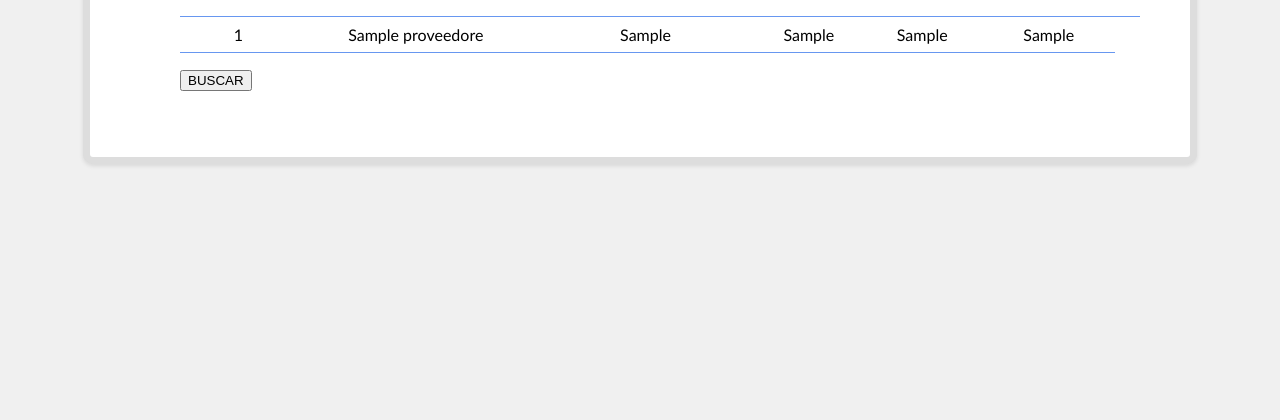
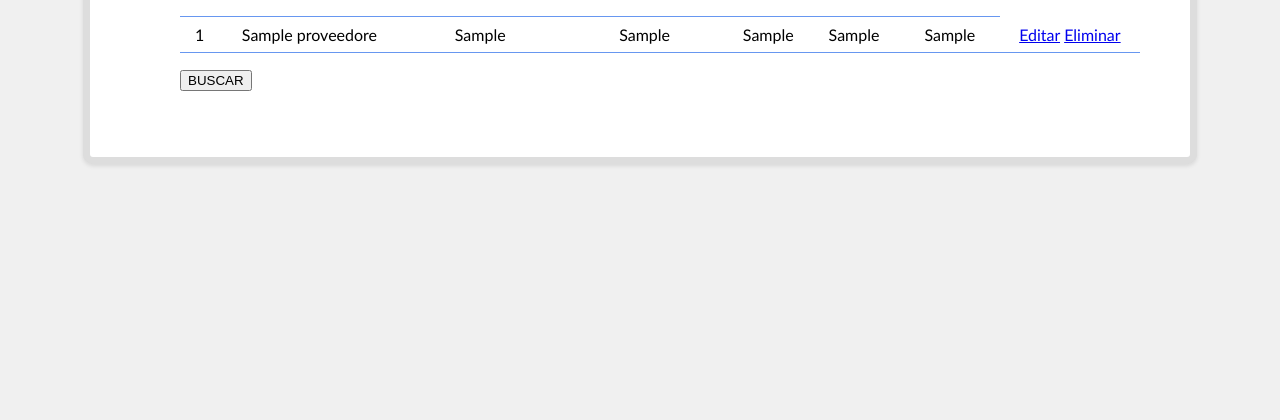
Before and after one commit to ARP2112/ProyectoIntegrador, a Flask app: page /consultarP in a window 1280 px wide. Shown: the part 261-681 px from the top of the page. Run offline with Flask 3, Linux system fonts and the light colour scheme; tables that the repository leaves empty or names only in its code hold one stand-in row (values such as "Sample post"); some libraries are stand-ins or nearby versions.

Commit message:
Enlaces para eliminar y editar desde la vista de consultar

```diff
--- a/PI Sexto Cuatrimestre/templates/ConsultarCotizacion.html
+++ b/PI Sexto Cuatrimestre/templates/ConsultarCotizacion.html
@@ -55,6 +55,10 @@
                   <td>{{ alb.4 }}</td>
                   <td>{{ alb.5 }}</td>
                   <td>{{ alb.6 }}</td>
+                  <td>
+                    <a href="/editarC/{{ alb.0 }}">Editar</a>
+                    <a href="/borrarC/{{ alb.0 }}">Eliminar</a>
+                </td>
               </tr>
               {%endfor %}
           </tbody>
--- a/PI Sexto Cuatrimestre/templates/ConsultarProveedor.html
+++ b/PI Sexto Cuatrimestre/templates/ConsultarProveedor.html
@@ -26,6 +26,7 @@
           <table>
             <thead>
             <tr>
+                <th><label1>ID</label1></th>
                 <th><label1>Nombre</label1></th>
                 <th><label1>Apellido Paterno</label1></th>
                 <th><label1>Apellido Materno</label1></th>
@@ -53,6 +54,11 @@
                   <td>{{ alb.3 }}</td>
                   <td>{{ alb.4 }}</td>
                   <td>{{ alb.5 }}</td>
+                  <td>{{ alb.6 }}</td>
+                  <td>
+                    <a href="/editarP/{{ alb.0 }}">Editar</a>
+                    <a href="/borrarP/{{ alb.0 }}">Eliminar</a>
+                </td>
               </tr>
               {%endfor %}
           </tbody>
--- a/PI Sexto Cuatrimestre/templates/ConsultarRequisicion.html
+++ b/PI Sexto Cuatrimestre/templates/ConsultarRequisicion.html
@@ -55,6 +55,10 @@
                   <td>{{ alb.4 }}</td>
                   <td>{{ alb.5 }}</td>
                   <td>{{ alb.6 }}</td>
+                  <td>
+                    <a href="/editarR/{{ alb.0 }}">Editar</a>
+                    <a href="/borrarR/{{ alb.0 }}">Eliminar</a>
+                </td>
               </tr>
               {%endfor %}
           </tbody>
```
